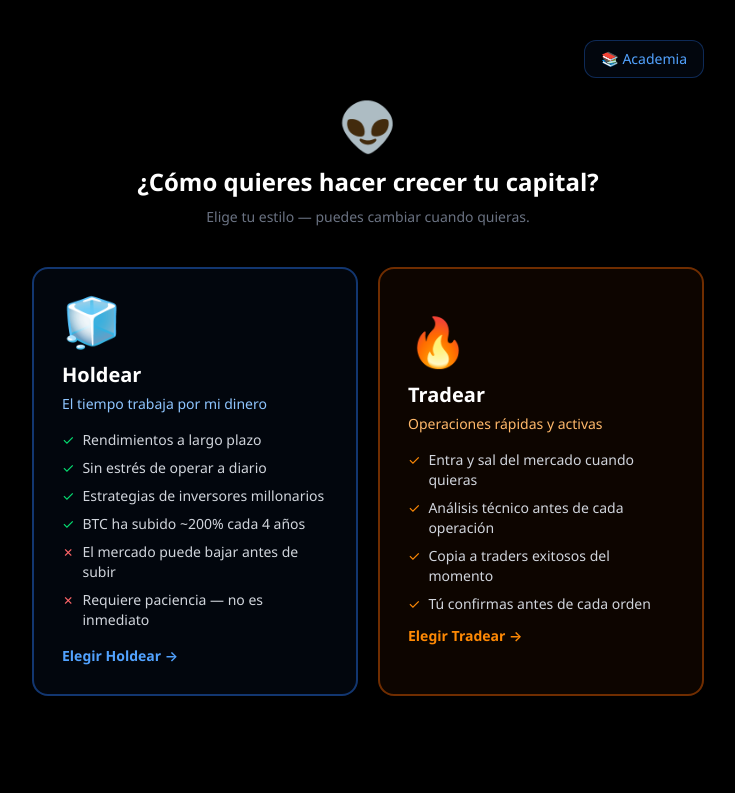
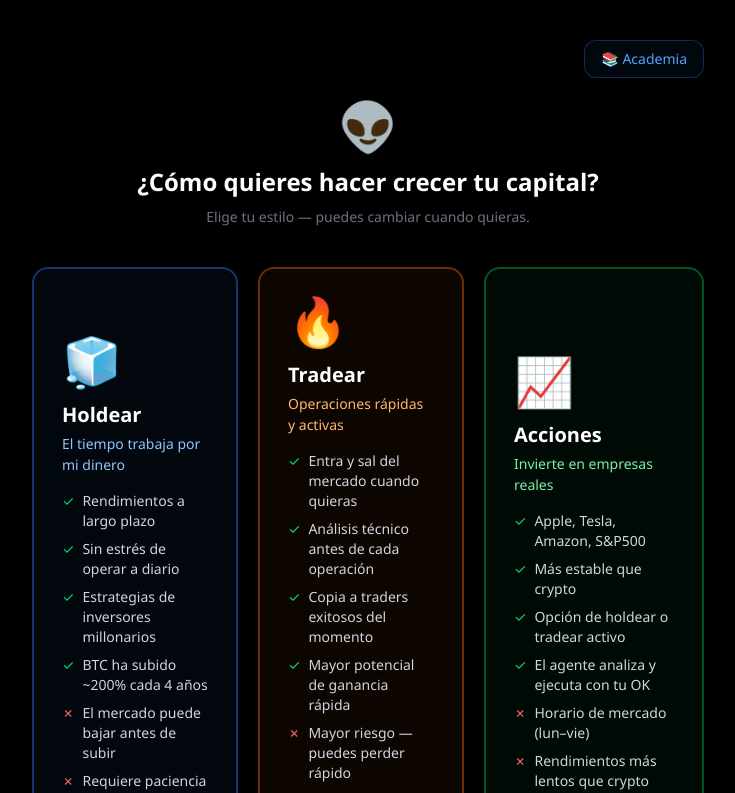
Before and after one commit to eeelien/eelienx-protocol, a Next.js app: page /onboarding in a window 1280 px wide. Shown: the top 793 px of the page, without its empty margins (272-1007 px from the left). Built offline with nearby package versions, Linux system fonts and the light colour scheme.

Commit message:
feat: onboarding — pros/contras en trader, tercer perfil Acciones con modo invertir (hold) y tradear activo

```diff
--- a/src/app/onboarding/page.tsx
+++ b/src/app/onboarding/page.tsx
@@ -103,7 +103,7 @@ const textAccent: Record<string, string> = {
 
 // ── Main component ──────────────────────────────────────────────────────────
 
-type Step = 'profile' | 'method' | 'strategy' | 'risk';
+type Step = 'profile' | 'stocks' | 'method' | 'strategy' | 'risk';
 
 export default function OnboardingPage() {
   const router = useRouter();
@@ -175,7 +175,7 @@ export default function OnboardingPage() {
         <p className="text-gray-500 text-sm">Elige tu estilo — puedes cambiar cuando quieras.</p>
       </div>
 
-      <div className="flex flex-col sm:flex-row gap-5 w-full max-w-2xl">
+      <div className="flex flex-col sm:flex-row gap-5 w-full max-w-2xl flex-wrap">
         {/* Hodler */}
         <button onClick={() => handleProfileSelect('hodler')}
           className="flex-1 rounded-2xl border-2 border-blue-500/40 bg-blue-500/5 hover:border-blue-400 hover:bg-blue-500/10 p-7 text-left transition-all cursor-pointer group">
@@ -199,14 +199,82 @@ export default function OnboardingPage() {
           <div className="text-5xl mb-4">🔥</div>
           <h2 className="text-xl font-bold mb-1">Tradear</h2>
           <p className="text-orange-300 text-sm font-medium mb-4">Operaciones rápidas y activas</p>
-          <ul className="space-y-2 text-sm text-gray-300">
-            <li className="flex gap-2"><span className="text-orange-400">✓</span> Entra y sal del mercado cuando quieras</li>
-            <li className="flex gap-2"><span className="text-orange-400">✓</span> Análisis técnico antes de cada operación</li>
-            <li className="flex gap-2"><span className="text-orange-400">✓</span> Copia a traders exitosos del momento</li>
-            <li className="flex gap-2"><span className="text-orange-400">✓</span> Tú confirmas antes de cada orden</li>
+          <ul className="space-y-2 text-sm text-gray-300 mb-4">
+            <li className="flex gap-2"><span className="text-green-400">✓</span> Entra y sal del mercado cuando quieras</li>
+            <li className="flex gap-2"><span className="text-green-400">✓</span> Análisis técnico antes de cada operación</li>
+            <li className="flex gap-2"><span className="text-green-400">✓</span> Copia a traders exitosos del momento</li>
+            <li className="flex gap-2"><span className="text-green-400">✓</span> Mayor potencial de ganancia rápida</li>
+            <li className="flex gap-2"><span className="text-red-400">✗</span> Mayor riesgo — puedes perder rápido</li>
+            <li className="flex gap-2"><span className="text-red-400">✗</span> Requiere atención constante al mercado</li>
           </ul>
           <div className="mt-3 text-orange-400 font-semibold text-sm group-hover:underline">Elegir Tradear →</div>
         </button>
+
+        {/* Acciones */}
+        <button onClick={() => { setProfile('trader'); setStep('stocks'); }}
+          className="flex-1 min-w-[220px] rounded-2xl border-2 border-green-500/40 bg-green-500/5 hover:border-green-400 hover:bg-green-500/10 p-7 text-left transition-all cursor-pointer group">
+          <div className="text-5xl mb-4">📈</div>
+          <h2 className="text-xl font-bold mb-1">Acciones</h2>
+          <p className="text-green-300 text-sm font-medium mb-4">Invierte en empresas reales</p>
+          <ul className="space-y-2 text-sm text-gray-300 mb-4">
+            <li className="flex gap-2"><span className="text-green-400">✓</span> Apple, Tesla, Amazon, S&P500</li>
+            <li className="flex gap-2"><span className="text-green-400">✓</span> Más estable que crypto</li>
+            <li className="flex gap-2"><span className="text-green-400">✓</span> Opción de holdear o tradear activo</li>
+            <li className="flex gap-2"><span className="text-green-400">✓</span> El agente analiza y ejecuta con tu OK</li>
+            <li className="flex gap-2"><span className="text-red-400">✗</span> Horario de mercado (lun–vie)</li>
+            <li className="flex gap-2"><span className="text-red-400">✗</span> Rendimientos más lentos que crypto</li>
+          </ul>
+          <div className="mt-3 text-green-400 font-semibold text-sm group-hover:underline">Elegir Acciones →</div>
+        </button>
+      </div>
+    </main>
+  );
+
+  // ── Step: Stocks mode ──
+  if (step === 'stocks') return (
+    <main className="min-h-screen bg-black text-white flex flex-col items-center justify-center px-4 py-12">
+      <div className="w-full max-w-xl">
+        <button onClick={() => setStep('profile')} className="mb-6 text-gray-600 hover:text-white text-sm">← Volver</button>
+
+        <div className="text-center mb-8">
+          <div className="text-4xl mb-3">📈</div>
+          <h1 className="text-2xl font-bold mb-2">¿Cómo quieres invertir en acciones?</h1>
+          <p className="text-gray-500 text-sm">Elige tu estilo — el agente se adapta.</p>
+        </div>
+
+        <div className="flex flex-col sm:flex-row gap-5">
+          {/* Invertir largo plazo */}
+          <button
+            onClick={() => { setProfile('hodler'); setMethod('manual'); localStorage.setItem('eelienx_asset', 'stocks'); setStep('risk'); }}
+            className="flex-1 rounded-2xl border-2 border-blue-500/40 bg-blue-500/5 hover:border-blue-400 p-6 text-left transition-all cursor-pointer group">
+            <div className="text-4xl mb-3">🏦</div>
+            <h2 className="text-lg font-bold mb-1">Invertir</h2>
+            <p className="text-blue-300 text-sm font-medium mb-4">Tipo holdeo — menos riesgo</p>
+            <ul className="space-y-2 text-sm text-gray-300">
+              <li className="flex gap-2"><span className="text-green-400">✓</span> Compra acciones y las mantienes</li>
+              <li className="flex gap-2"><span className="text-green-400">✓</span> Dividendos + crecimiento a largo plazo</li>
+              <li className="flex gap-2"><span className="text-green-400">✓</span> Estrategia de Buffett, Lynch, Cathie Wood</li>
+              <li className="flex gap-2"><span className="text-red-400">✗</span> Rendimientos más lentos</li>
+            </ul>
+            <div className="mt-4 text-blue-400 font-semibold text-sm group-hover:underline">Elegir Invertir →</div>
+          </button>
+
+          {/* Tradear acciones */}
+          <button
+            onClick={() => { setProfile('trader'); setMethod('manual'); localStorage.setItem('eelienx_asset', 'stocks'); setStep('risk'); }}
+            className="flex-1 rounded-2xl border-2 border-orange-500/40 bg-orange-500/5 hover:border-orange-400 p-6 text-left transition-all cursor-pointer group">
+            <div className="text-4xl mb-3">⚡</div>
+            <h2 className="text-lg font-bold mb-1">Tradear acciones</h2>
+            <p className="text-orange-300 text-sm font-medium mb-4">Operaciones activas — más riesgo</p>
+            <ul className="space-y-2 text-sm text-gray-300">
+              <li className="flex gap-2"><span className="text-green-400">✓</span> Entra y sal en el mismo día (day trade)</li>
+              <li className="flex gap-2"><span className="text-green-400">✓</span> Análisis técnico en tiempo real</li>
+              <li className="flex gap-2"><span className="text-red-400">✗</span> Alto riesgo — requiere disciplina</li>
+              <li className="flex gap-2"><span className="text-red-400">✗</span> Solo en horario de mercado</li>
+            </ul>
+            <div className="mt-4 text-orange-400 font-semibold text-sm group-hover:underline">Elegir Tradear →</div>
+          </button>
+        </div>
       </div>
     </main>
   );
```
